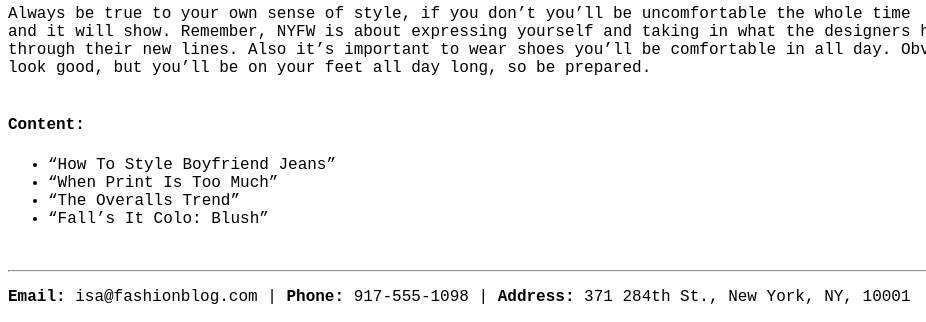
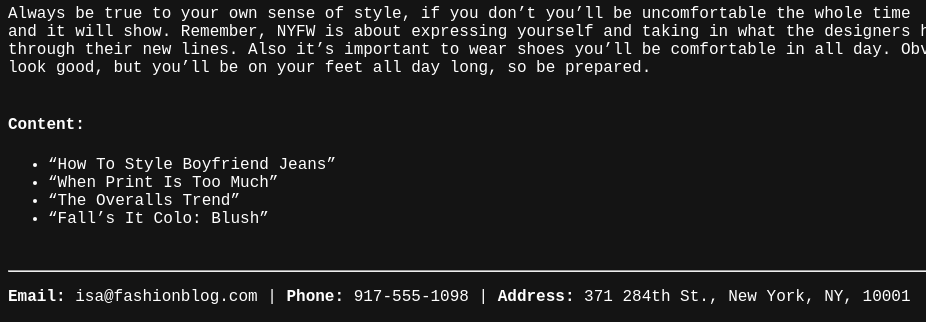
Before and after one commit to fcuadra-99/fcuadra-99.github.io, a plain HTML site: page fashionblog/index.html in a window 1280 px wide. Shown: the part 1741-2063 px from the top of the page, without its empty margins (0-926 px from the left). Drawn offline with Linux system fonts and the light colour scheme; files that its build step writes are made by us from their sources; a web font is replaced by a local one.

Commit message:
Update index.html

```diff
--- a/fashionblog/index.html
+++ b/fashionblog/index.html
@@ -7,6 +7,8 @@
     <style>
       body {
           font-family: 'Courier New', monospace;
+          background-color: #141414;
+          color: white;
       }
     </style>
   </head>
```
